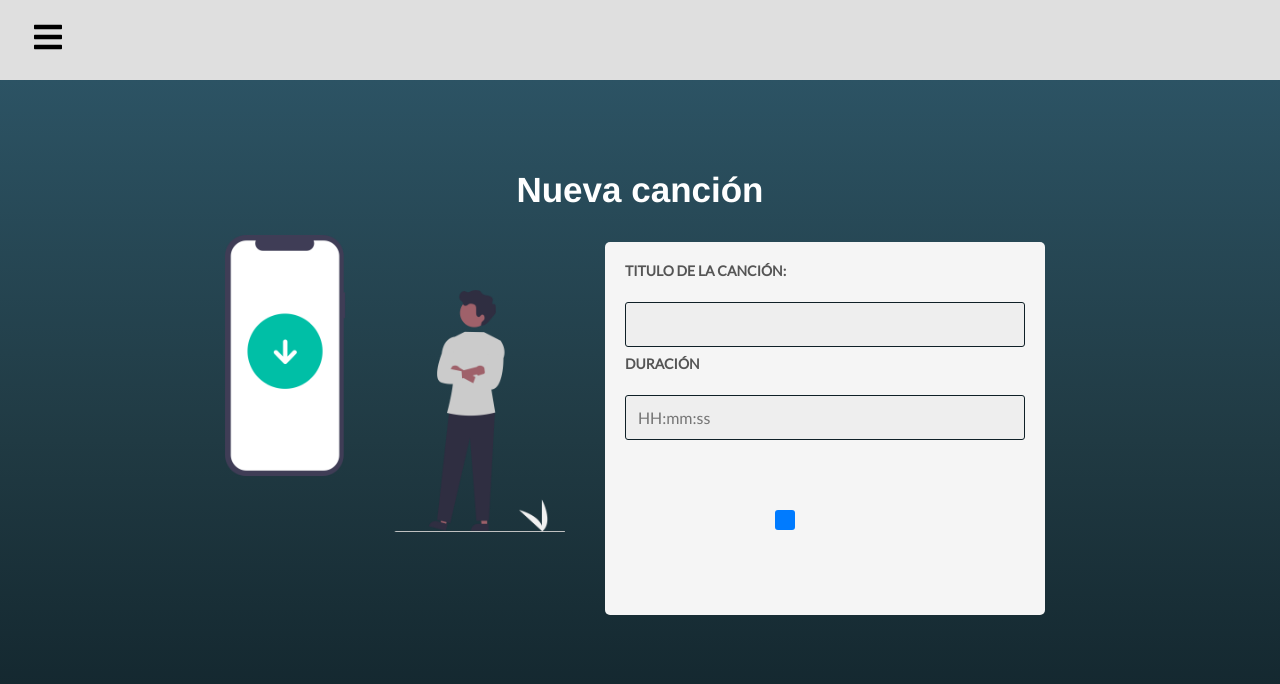
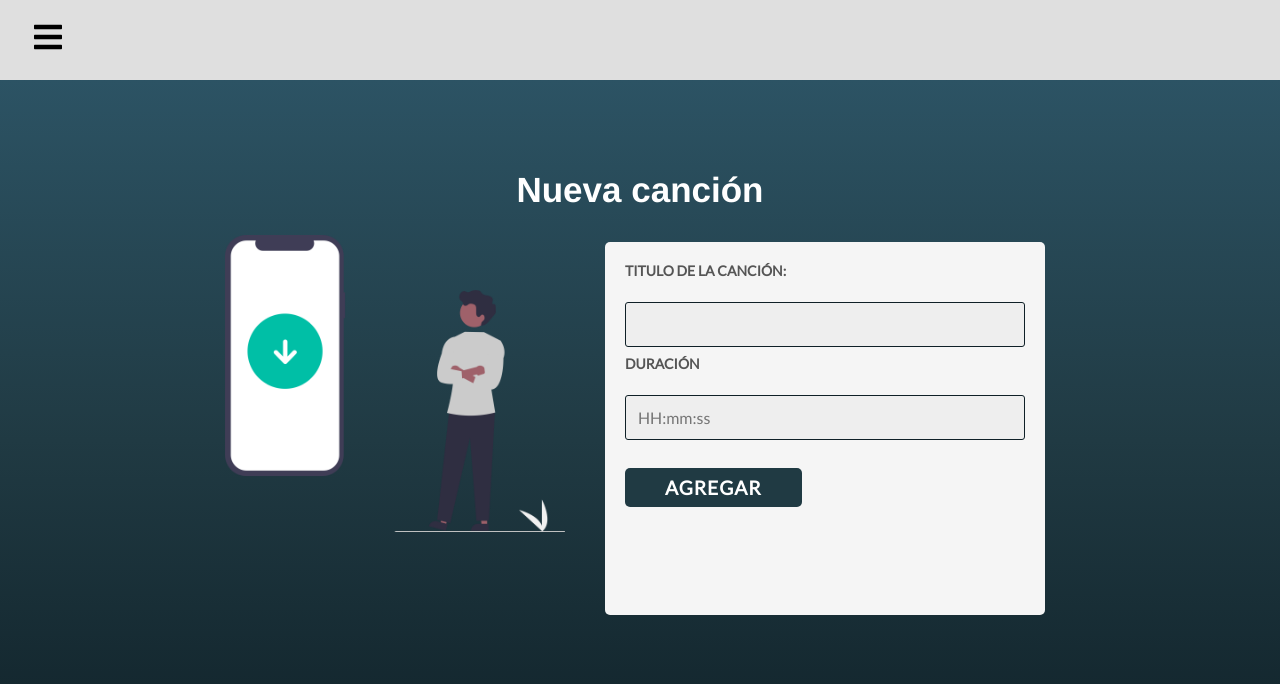
Before and after one commit to Bryaan159/Music, a React (Vite) app in the folder dashboard/: page /new in a window 1280 px wide. Shown: the top 684 px of the page. Built offline with nearby package versions, Linux system fonts and the light colour scheme.

Commit message:
Se arreglo la ultima vista

```diff
--- a/dashboard/src/App.css
+++ b/dashboard/src/App.css
@@ -442,19 +442,17 @@ label {
 }
 
 #btnEnviar {
-  padding: 10px;
-  font-size: 20px;
-  font-weight: bold;
+  padding: 0.5rem 2.5rem;
+  font-size: 1.2rem;
+  margin-bottom: 35px;
+  font-weight: 600;
+  text-transform: uppercase;
   color: #fff;
-  background-color: #007bff;
+  background: #203A43;
+  border-radius: 5px;
   border: none;
-  justify-content: center;
-  align-items: center;
-  position: relative;
-  left:150px;
-  bottom: -25px;
-  border-radius: 3px;
   cursor: pointer;
+  transition: background-color 0.25s ease-in;
 }
 .img{
   width: 340px;
--- a/dashboard/src/routes/createPlayList.jsx
+++ b/dashboard/src/routes/createPlayList.jsx
@@ -30,11 +30,7 @@ function CreatePlayList() {
       confirmButtonColor: '#3085d6',
       cancelButtonColor: '#d33',
       confirmButtonText: 'Aceptar',
-    }).then((result) => {
-      if (result.isConfirmed) {
-        window.open(result);
-      }
-    });
+    })
   };
 
   return (
--- a/dashboard/src/routes/newSong.jsx
+++ b/dashboard/src/routes/newSong.jsx
@@ -34,16 +34,12 @@ function NewSong() {
         confirmButtonColor: '#3085d6',
         cancelButtonColor: '#d33',
         confirmButtonText: 'Aceptar',
-      }).then((result) => {
-        if (response.isConfirmed) {
-          window.open(result);
-        }
-      });
+      })
     }
     setScanResult(result);
   }
   const handleCreatePlaylist = () => {
-    showNotification(true);
+    // showNotification(true);
   };
 
 
@@ -69,7 +65,9 @@ function NewSong() {
           placeholder="HH:mm:ss"
           required
         />
-        <button id="btnEnviar" type="submit" value="Enviar" onClick={handleCreatePlaylist} />
+        <button id="btnEnviar" type="submit" value="Enviar" onClick={handleCreatePlaylist}>
+          Agregar
+        </button>
       </form>
     </div>
   );
```
